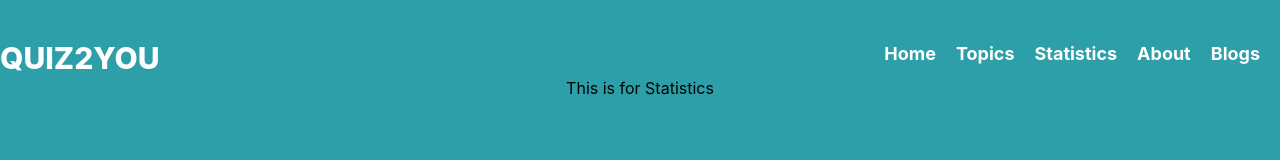
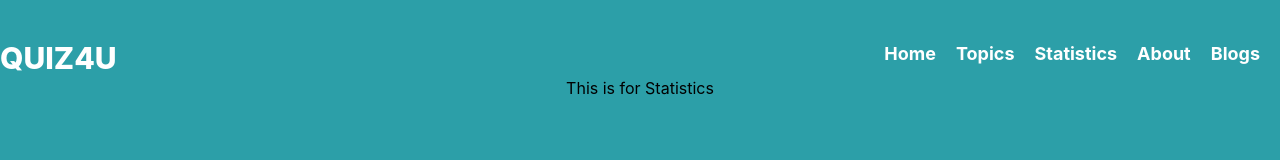
Before and after one commit to RHN007/quiz4u, a React (Create React App) app: page /statistics in a window 1280 px wide. Shown: the top 160 px of the page. Built offline with nearby package versions, Linux system fonts and the light colour scheme.

Commit message:
addign redirect

```diff
--- a/public/index.html
+++ b/public/index.html
@@ -24,7 +24,7 @@
       work correctly both with client-side routing and a non-root public URL.
       Learn how to configure a non-root public URL by running `npm run build`.
     -->
-    <title>Quiz2You</title>
+    <title>Quiz4U</title>
   </head>
   <body>
     <noscript>You need to enable JavaScript to run this app.</noscript>
--- a/src/App.js
+++ b/src/App.js
@@ -18,6 +18,9 @@
       children: [
         {
           path:'/home',
+          loader: () => {
+
+          },
           element: <Home></Home>
         },
         {
--- a/src/components/Header/Header.js
+++ b/src/components/Header/Header.js
@@ -6,7 +6,7 @@
     return (
         <nav className='flex justify-between mt-10'>
             <div>
-                <h1 className='text-white font-extrabold text-3xl'>QUIZ2YOU</h1>
+                <h1 className='text-white font-extrabold text-3xl'>QUIZ4U</h1>
             </div>
             <div className='font-bold text-lg text-white '>
             <Link to='/home'>Home</Link>
```
Also changed, not shown: 1 other file (tests, documents, lock files or other folders).
